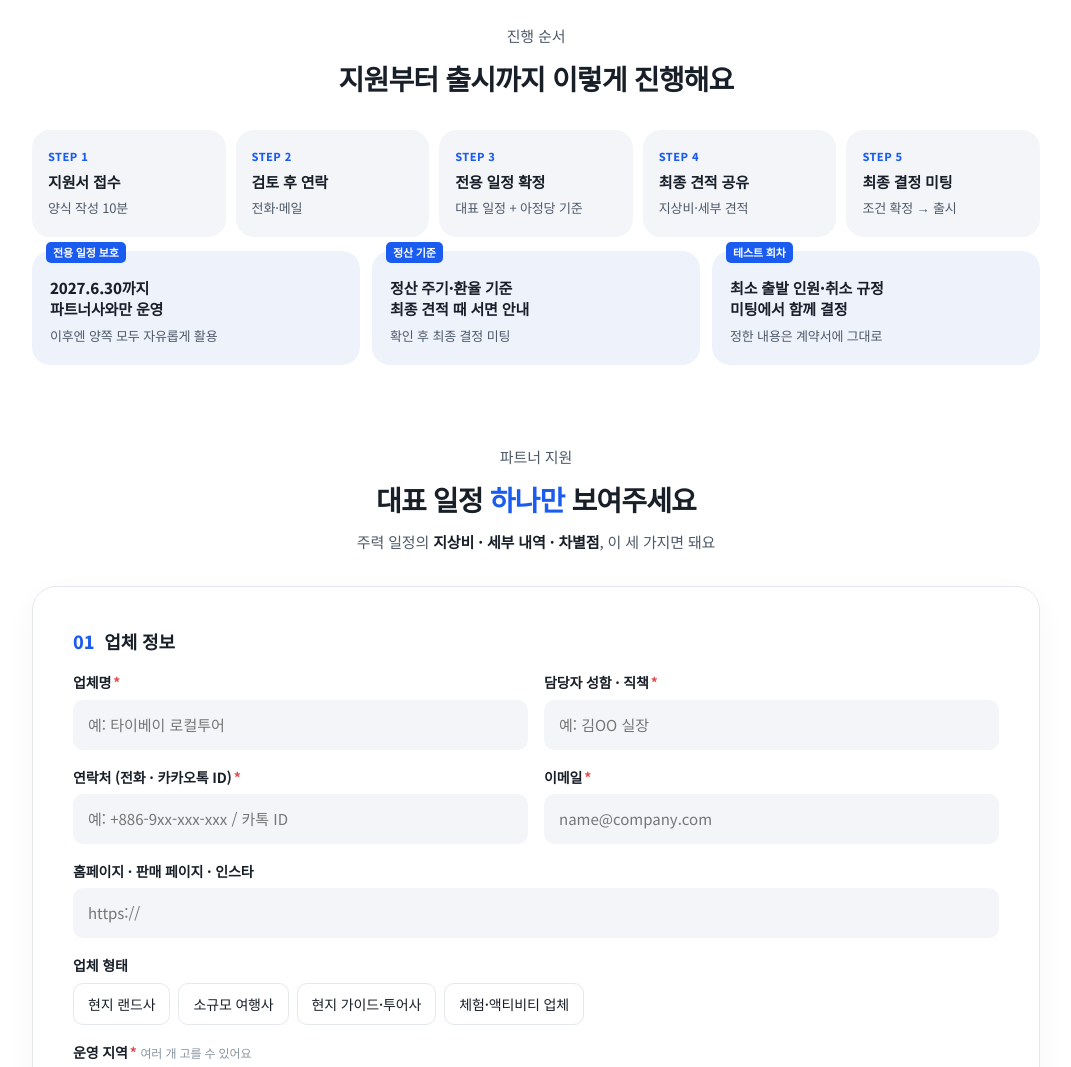
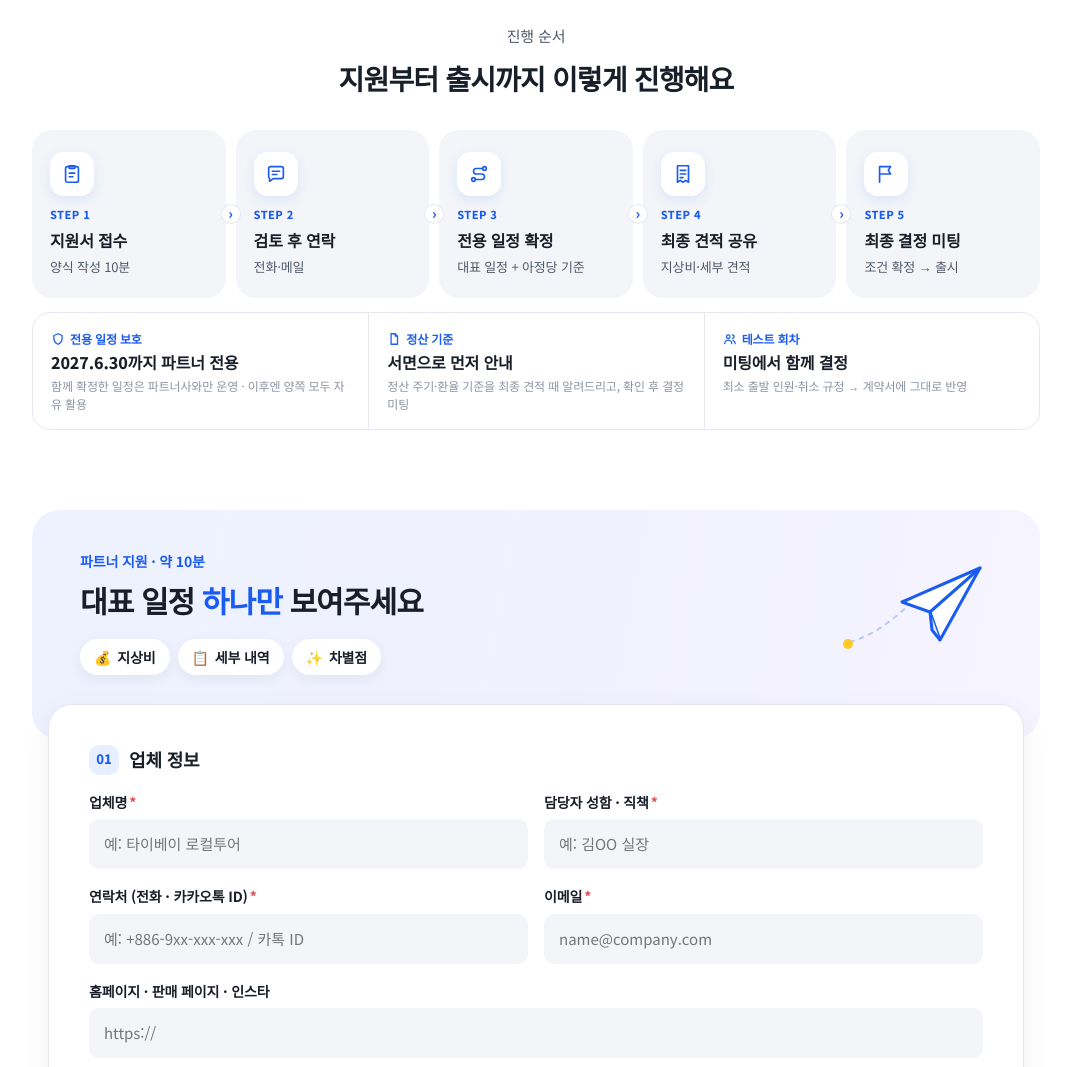
Before and after one commit to jeky5546-maker/ajd-travel-partner, a plain HTML site: page index.html in a window 1280 px wide. Shown: the part 1860-2927 px from the top of the page, without its empty margins (104-1175 px from the left). Drawn offline with Linux system fonts and the light colour scheme.

Commit message:
진행 순서 아이콘, 약속 영역 축소, 지원 영역 헤더 디자인

```diff
--- a/index.html
+++ b/index.html
@@ -113,24 +113,34 @@ tr:last-child td{font-weight:800;color:var(--blue)}
 @media (max-width:720px){.fit{grid-template-columns:1fr}}
 
 .steps{list-style:none;margin:32px 0 0;padding:0;display:grid;grid-template-columns:repeat(5,1fr);gap:10px;counter-reset:s}
-.steps li{counter-increment:s;background:var(--panel);border-radius:18px;padding:18px 16px;display:grid;gap:4px}
-.steps li::before{content:"STEP " counter(s);font-size:11px;font-weight:800;color:var(--blue);letter-spacing:.04em}
-.steps b{font-size:15px;font-weight:800}
-.steps span{color:var(--sub);font-size:13px}
-@media (max-width:820px){.steps{grid-template-columns:1fr 1fr}}
+.steps li{counter-increment:s;position:relative;background:var(--panel);border-radius:20px;padding:22px 18px 20px;display:grid;gap:4px;align-content:start}
+.steps li::before{content:"STEP " counter(s);order:1;font-size:11px;font-weight:800;color:var(--blue);letter-spacing:.04em;margin-top:6px}
+.steps .ic{order:0;width:44px;height:44px;border-radius:14px;background:#fff;color:var(--blue);display:grid;place-items:center;box-shadow:0 4px 12px rgba(27,92,240,.10)}
+.steps b{order:2;font-size:16px;font-weight:800}
+.steps span:not(.ic){order:3;color:var(--sub);font-size:13px}
+.steps li:not(:last-child)::after{content:"›";position:absolute;right:-14px;top:50%;transform:translateY(-50%);width:18px;height:18px;border-radius:50%;background:#fff;color:var(--blue);font-weight:800;font-size:14px;line-height:17px;text-align:center;box-shadow:0 0 0 1px var(--line);z-index:1}
+@media (max-width:820px){.steps{grid-template-columns:1fr 1fr}.steps li::after{display:none}}
 @media (max-width:420px){.steps{grid-template-columns:1fr}}
 
-.promises{display:grid;grid-template-columns:repeat(3,1fr);gap:12px;margin-top:14px}
-.pm{position:relative;background:var(--panel-2);border-radius:18px;padding:26px 18px 18px;display:grid;gap:6px;align-content:start}
-.pm b{font-size:15px;font-weight:800;line-height:1.45}
-.pm span:not(.lbl){font-size:13px;color:var(--sub)}
-@media (max-width:820px){.promises{grid-template-columns:1fr}}
+.promises{display:grid;grid-template-columns:repeat(3,1fr);margin-top:14px;border:1px solid var(--line);border-radius:18px;background:#fff}
+.pm{padding:16px 18px;display:grid;gap:3px;align-content:start;min-width:0}
+.pm + .pm{border-left:1px solid var(--line)}
+.pm .pl{display:inline-flex;align-items:center;gap:5px;font-size:12px;font-weight:700;color:var(--blue)}
+.pm b{font-size:16px;font-weight:800;line-height:1.4}
+.pm small{font-size:12px;color:var(--muted);line-height:1.5}
+@media (max-width:820px){.promises{grid-template-columns:1fr}.pm + .pm{border-left:0;border-top:1px solid var(--line)}}
 
 /* form */
-.formcard{border:1px solid var(--line);border-radius:24px;padding:clamp(20px,4vw,40px);display:grid;gap:34px;margin-top:32px;box-shadow:0 10px 30px rgba(25,31,40,.04)}
+.applyhead{background:linear-gradient(100deg,#edf2fe 0%,#f1f0ff 55%,#f6f4ff 100%);border-radius:28px;padding:40px clamp(20px,4vw,48px) 64px;display:grid;grid-template-columns:1fr auto;gap:20px;align-items:center}
+.applyhead .k{color:var(--blue);font-size:14px;font-weight:700}
+.applyhead h2{font-size:clamp(22px,3vw,30px);line-height:1.4;font-weight:800;margin-top:6px}
+.need{list-style:none;margin:18px 0 0;padding:0;display:flex;flex-wrap:wrap;gap:8px}
+.need li{display:inline-flex;align-items:center;gap:6px;background:#fff;border-radius:999px;padding:7px 14px;font-size:14px;font-weight:700;box-shadow:0 4px 12px rgba(25,31,40,.06)}
+@media (max-width:640px){.applyhead{grid-template-columns:1fr}.ah-art{display:none}}
+.formcard{background:#fff;border:1px solid var(--line);border-radius:24px;padding:clamp(20px,4vw,40px);display:grid;gap:34px;margin:-36px clamp(0px,2vw,16px) 0;position:relative;box-shadow:0 10px 30px rgba(25,31,40,.06)}
 fieldset{border:0;margin:0;padding:0;display:grid;gap:16px;min-width:0}
-legend{font-weight:800;font-size:18px;margin-bottom:16px;padding:0;display:flex;gap:10px;align-items:baseline;flex-wrap:wrap}
-legend .n{color:var(--blue)}
+legend{font-weight:800;font-size:18px;margin-bottom:16px;padding:0;display:flex;gap:10px;align-items:center;flex-wrap:wrap}
+legend .n{display:inline-grid;place-items:center;width:30px;height:30px;border-radius:10px;background:var(--blue-soft);color:var(--blue);font-size:13px}
 legend small{font-weight:400;font-size:13px;color:var(--muted)}
 .grid2{display:grid;grid-template-columns:1fr 1fr;gap:16px}
 .full{grid-column:1/-1}
@@ -313,25 +323,40 @@ footer b{color:var(--sub)}
       <h2 id="how-h">지원부터 출시까지 이렇게 진행해요</h2>
     </div>
     <ol class="steps">
-      <li><b>지원서 접수</b><span>양식 작성 10분</span></li>
-      <li><b>검토 후 연락</b><span>전화·메일</span></li>
-      <li><b>전용 일정 확정</b><span>대표 일정 + 아정당 기준</span></li>
-      <li><b>최종 견적 공유</b><span>지상비·세부 견적</span></li>
-      <li><b>최종 결정 미팅</b><span>조건 확정 → 출시</span></li>
+      <li><span class="ic" aria-hidden="true"><svg width="22" height="22" viewBox="0 0 24 24" fill="none" stroke="currentColor" stroke-width="1.8" stroke-linecap="round" stroke-linejoin="round"><rect x="5" y="4" width="14" height="17" rx="2"/><path d="M9 3h6v3H9zM9 11h6M9 15h4"/></svg></span><b>지원서 접수</b><span>양식 작성 10분</span></li>
+      <li><span class="ic" aria-hidden="true"><svg width="22" height="22" viewBox="0 0 24 24" fill="none" stroke="currentColor" stroke-width="1.8" stroke-linecap="round" stroke-linejoin="round"><path d="M4 6a2 2 0 0 1 2-2h12a2 2 0 0 1 2 2v9a2 2 0 0 1-2 2H9l-4 3v-3.2A2 2 0 0 1 4 15z"/><path d="M8 9h8M8 12.5h5"/></svg></span><b>검토 후 연락</b><span>전화·메일</span></li>
+      <li><span class="ic" aria-hidden="true"><svg width="22" height="22" viewBox="0 0 24 24" fill="none" stroke="currentColor" stroke-width="1.8" stroke-linecap="round" stroke-linejoin="round"><circle cx="6" cy="18" r="2"/><circle cx="18" cy="6" r="2"/><path d="M8 18h7a3 3 0 0 0 0-6H9a3 3 0 0 1 0-6h7"/></svg></span><b>전용 일정 확정</b><span>대표 일정 + 아정당 기준</span></li>
+      <li><span class="ic" aria-hidden="true"><svg width="22" height="22" viewBox="0 0 24 24" fill="none" stroke="currentColor" stroke-width="1.8" stroke-linecap="round" stroke-linejoin="round"><path d="M6 3h12v18l-3-2-3 2-3-2-3 2z"/><path d="M9 8h6M9 12h6M9 16h3"/></svg></span><b>최종 견적 공유</b><span>지상비·세부 견적</span></li>
+      <li><span class="ic" aria-hidden="true"><svg width="22" height="22" viewBox="0 0 24 24" fill="none" stroke="currentColor" stroke-width="1.8" stroke-linecap="round" stroke-linejoin="round"><path d="M5 21V4M5 4h12l-2.5 4L17 12H5"/></svg></span><b>최종 결정 미팅</b><span>조건 확정 → 출시</span></li>
     </ol>
     <div class="promises" aria-label="아정당의 약속">
-      <div class="pm"><span class="lbl">전용 일정 보호</span><b>2027.6.30까지<br>파트너사와만 운영</b><span>이후엔 양쪽 모두 자유롭게 활용</span></div>
-      <div class="pm"><span class="lbl">정산 기준</span><b>정산 주기·환율 기준<br>최종 견적 때 서면 안내</b><span>확인 후 최종 결정 미팅</span></div>
-      <div class="pm"><span class="lbl">테스트 회차</span><b>최소 출발 인원·취소 규정<br>미팅에서 함께 결정</b><span>정한 내용은 계약서에 그대로</span></div>
+      <div class="pm"><span class="pl"><svg width="14" height="14" viewBox="0 0 24 24" fill="none" stroke="currentColor" stroke-width="2.2" stroke-linecap="round" stroke-linejoin="round" aria-hidden="true"><path d="M12 3l7 3v5c0 4.5-3 8-7 10-4-2-7-5.5-7-10V6z"/></svg>전용 일정 보호</span><b>2027.6.30까지 파트너 전용</b><small>함께 확정한 일정은 파트너사와만 운영 · 이후엔 양쪽 모두 자유 활용</small></div>
+      <div class="pm"><span class="pl"><svg width="14" height="14" viewBox="0 0 24 24" fill="none" stroke="currentColor" stroke-width="2.2" stroke-linecap="round" stroke-linejoin="round" aria-hidden="true"><path d="M7 3h7l4 4v14H7z"/><path d="M14 3v4h4"/></svg>정산 기준</span><b>서면으로 먼저 안내</b><small>정산 주기·환율 기준을 최종 견적 때 알려드리고, 확인 후 결정 미팅</small></div>
+      <div class="pm"><span class="pl"><svg width="14" height="14" viewBox="0 0 24 24" fill="none" stroke="currentColor" stroke-width="2.2" stroke-linecap="round" stroke-linejoin="round" aria-hidden="true"><circle cx="9" cy="8" r="3"/><path d="M3 20a6 6 0 0 1 12 0M16 5a3 3 0 0 1 0 6M21 20a6 6 0 0 0-4-5.6"/></svg>테스트 회차</span><b>미팅에서 함께 결정</b><small>최소 출발 인원·취소 규정 → 계약서에 그대로 반영</small></div>
     </div>
   </section>
 
   <!-- 지원서 -->
   <section class="wrap" id="apply" aria-labelledby="apply-h">
-    <div class="center">
-      <p class="k">파트너 지원</p>
-      <h2 id="apply-h">대표 일정 <span class="b">하나만</span> 보여주세요</h2>
-      <p class="d">주력 일정의 <b style="color:var(--ink)">지상비 · 세부 내역 · 차별점</b>, 이 세 가지면 돼요</p>
+    <div class="applyhead">
+      <div class="ah-txt">
+        <p class="k">파트너 지원 · 약 10분</p>
+        <h2 id="apply-h">대표 일정 <span class="b">하나만</span> 보여주세요</h2>
+        <ul class="need" aria-label="준비할 것">
+          <li><span aria-hidden="true">💰</span>지상비</li>
+          <li><span aria-hidden="true">📋</span>세부 내역</li>
+          <li><span aria-hidden="true">✨</span>차별점</li>
+        </ul>
+      </div>
+      <div class="ah-art" aria-hidden="true">
+        <svg viewBox="0 0 160 120" width="160" height="120" fill="none">
+          <path d="M18 92c22-6 40-20 58-36" stroke="#b9cbf7" stroke-width="2" stroke-dasharray="4 6" stroke-linecap="round"/>
+          <circle cx="16" cy="94" r="5" fill="#ffc928"/>
+          <path d="M148 18L70 52l28 10 10 28z" fill="#fff" stroke="#1b5cf0" stroke-width="3" stroke-linejoin="round"/>
+          <path d="M148 18L98 62" stroke="#1b5cf0" stroke-width="3" stroke-linecap="round"/>
+          <path d="M98 62l2 18 8 10" fill="#e8efff" stroke="#1b5cf0" stroke-width="3" stroke-linejoin="round"/>
+        </svg>
+      </div>
     </div>
 
     <form id="form" class="formcard" novalidate>
```
